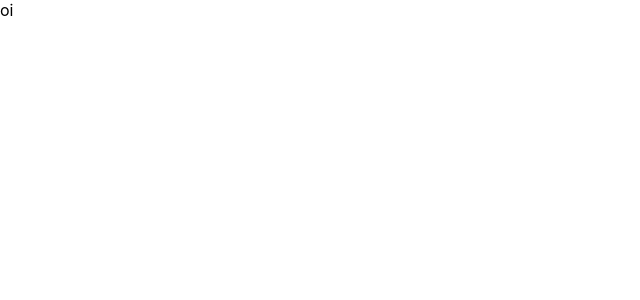
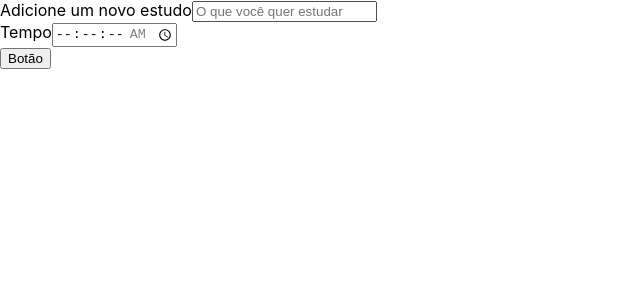
Before and after one commit to vinioliv/AluraStudies, a React (Create React App) app in the folder alura-studies/: page / in a window 1280 px wide. Shown: the top 300 px of the page, without its empty margins (0-640 px from the left). Built offline with nearby package versions, Linux system fonts and the light colour scheme.

Commit message:
feat: componente Formulario

```diff
--- a/alura-studies/src/App.tsx
+++ b/alura-studies/src/App.tsx
@@ -1,9 +1,10 @@
 import React from 'react';
+import Formulario from './components/Formulario';
 
 function App() {
   return (
     <div className="App">
-      oi
+      <Formulario/>
     </div>
   );
 }
--- /dev/null
+++ b/alura-studies/src/components/Formulario/index.tsx
@@ -0,0 +1,42 @@
+import React from 'react';
+import Botao from '../Botao';
+
+class Formulario extends React.Component{
+    render(){
+        return(
+           <form>
+                <div>
+                    <label htmlFor='tarefa'>
+                        Adicione um novo estudo
+                    </label>
+                    <input
+                    type='text'
+                    name='tarefa'
+                    id='tarefa'
+                    placeholder='O que você quer estudar'
+                    required
+                    />
+                </div>
+
+                <div>
+                    <label htmlFor='tempo'>
+                        Tempo
+                    </label>
+                    <input
+                    type='time'
+                    step='1'
+                    name='tempo'
+                    id='tempo'
+                    min='00:00:00'
+                    max='01:30:00'
+                    required
+                    />
+
+                </div>
+                <Botao/>
+           </form>
+        )
+    }
+}
+
+export default Formulario;
```
